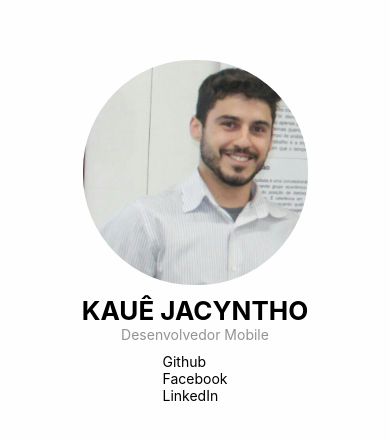
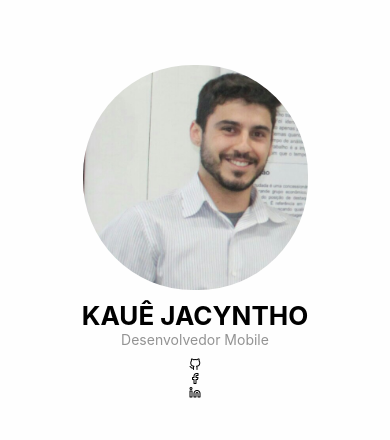
Before and after one commit to kauekaj/resumeApp, a React Native app: screen / in a window 390 px wide. Shown: the part 190-630 px from the top of the page. Built offline with nearby package versions, Linux system fonts and the light colour scheme.

Commit message:
import react-native-vector-icons

```diff
--- a/src/App.js
+++ b/src/App.js
@@ -2,6 +2,7 @@
 import React from 'react';
 import { StyleSheet, Text, View, Image } from 'react-native';
 import foto from './assets/kaue.jpg';
+import Icon from 'react-native-vector-icons/Feather'
 
 const App = () => {
   return (
@@ -11,10 +12,11 @@ const App = () => {
         <Image source={foto} style={styles.foto} />
         <Text style={styles.nome}>KAUÊ JACYNTHO</Text>
         <Text style={styles.funcao}>Desenvolvedor Mobile</Text>
-        <View>
-          <Text>Github</Text>
-          <Text>Facebook</Text>
-          <Text>LinkedIn</Text>
+        <View style={styles.redeSocial}>
+          <Icon name='github' />
+          <Icon name='facebook' />
+          <Icon name='linkedin' />
+
         </View>
       </View>
 
@@ -52,6 +54,7 @@ const styles = StyleSheet.create({
     marginBottom: 10
   }
 
+
 });
 
 
```
